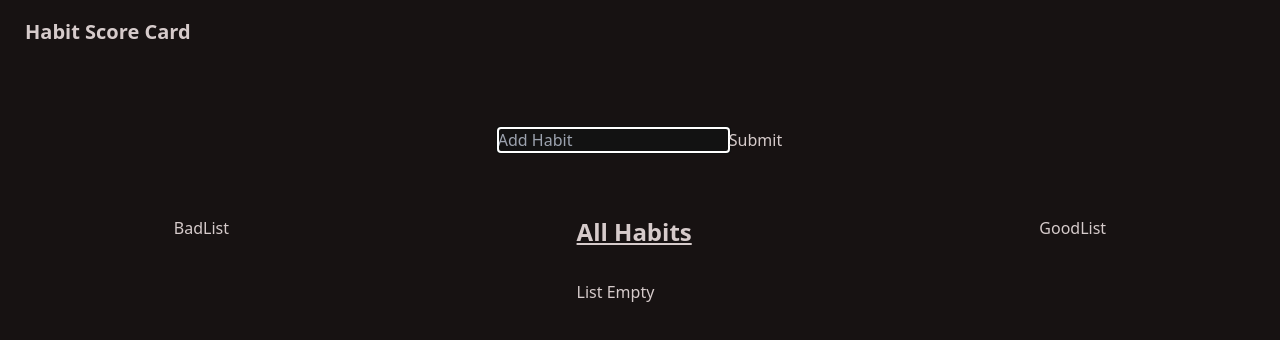
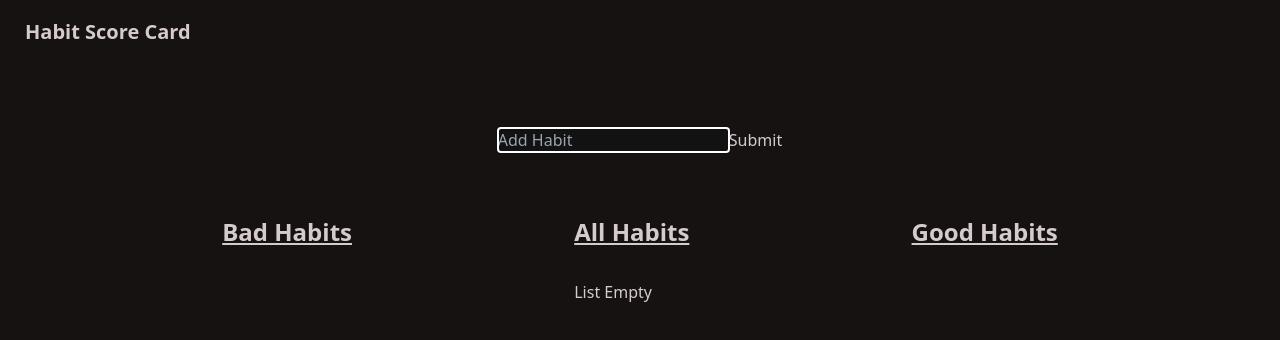
Before and after one commit to TFuray/habit-score-card-react, a React (Vite) app: page / in a window 1280 px wide. Shown: the top 340 px of the page. Built offline with nearby package versions, Linux system fonts and the light colour scheme.

Commit message:
styled lists

```diff
--- a/src/components/BadList.jsx
+++ b/src/components/BadList.jsx
@@ -1,7 +1,10 @@
-
 const BadList = () => {
   return (
-    <div>BadList</div>
+    <section className="flex flex-col grow" >
+      <h3 className='text-center mb-8 text-2xl font-bold underline'>
+        Bad Habits
+      </h3>
+    </section>
   )
 }
 
--- a/src/components/GoodList.jsx
+++ b/src/components/GoodList.jsx
@@ -1,7 +1,10 @@
-
 const GoodList = () => {
   return (
-    <div>GoodList</div>
+    <section className="flex flex-col grow ">
+      <h3 className='text-center mb-8 text-2xl font-bold underline'>
+        Good Habits
+      </h3>
+    </section>
   )
 }
 
--- a/src/components/ListOne.jsx
+++ b/src/components/ListOne.jsx
@@ -2,10 +2,10 @@ import ListOneContent from './ListOneContent.jsx'
 
 const ListOne = ({ mainList }) => {
   return (
-    <main>
+    <section className='flex flex-col'>
       <h3 className='text-center mb-8 text-2xl font-bold underline'>All Habits</h3>
       {mainList.length ? <ListOneContent mainList={mainList} /> : <p>List Empty</p>}
-    </main>
+    </section>
   )
 }
 
--- a/src/pages/Dashboard.jsx
+++ b/src/pages/Dashboard.jsx
@@ -51,7 +51,7 @@ const Dashboard = () => {
           handleSubmit={handleSubmit}
         />
       </div>
-      <div className='flex justify-around'>
+      <main className='flex justify-around'>
         <BadList />
         <ListOne
           // mainList={mainList.filter(item => item.item.toLowerCase())}
@@ -59,7 +59,7 @@ const Dashboard = () => {
           setMainList={setMainList}
         />
         <GoodList />
-      </div>
+      </main>
     </div>
   )
 }
```
